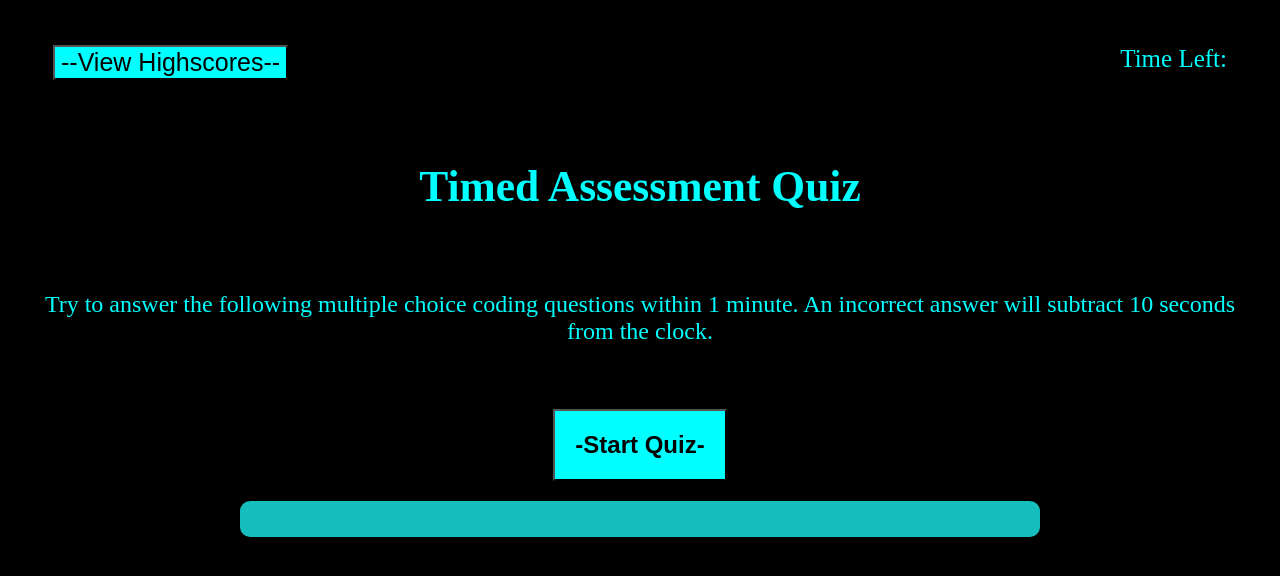
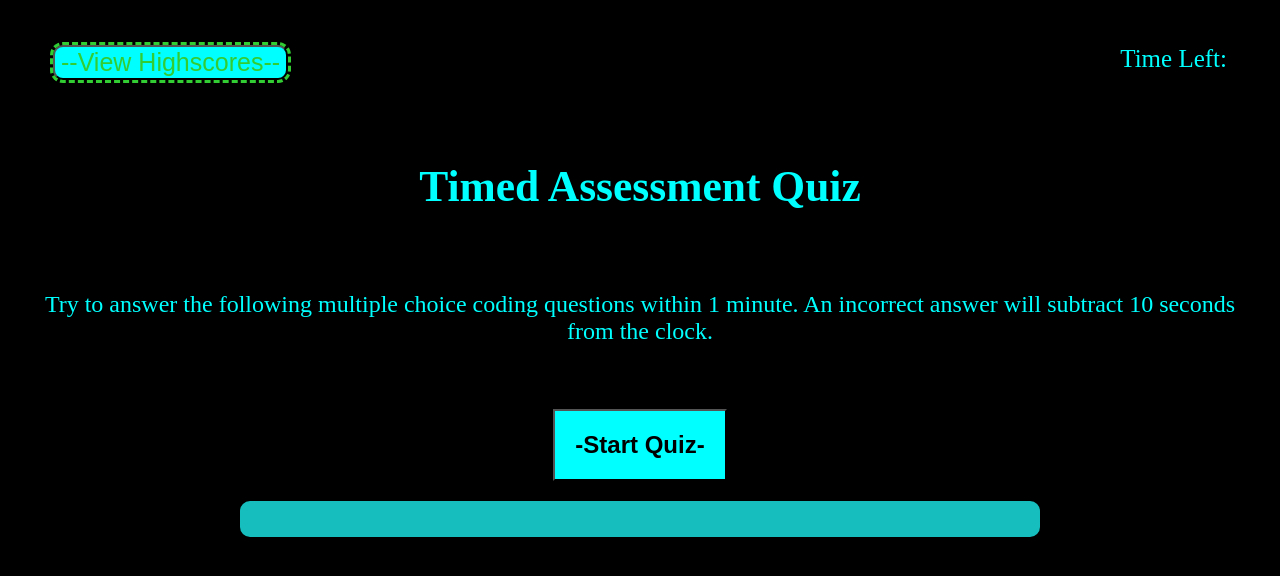
Before and after one commit to Stickkman/timedAssessmentQuiz04, a plain HTML site: page index.html in a window 1280 px wide. In both pictures the pointer is over the button "--View Highscores--". Drawn offline with Linux system fonts and the light colour scheme.

Commit message:
cleaned up code, fixed one button hover style, added function to timer=0 conditional

```diff
--- a/assets/css/style.css
+++ b/assets/css/style.css
@@ -8,7 +8,9 @@ body {
 
     background-color: black;
 
-
+}
+#viewHighscores{
+    border-radius: 10px;
 }
 
 /* header style */
@@ -37,6 +39,11 @@ button {
 
 }
 
+#viewHighscores:hover {
+    outline-style: dashed;
+    color: limegreen;
+}
+
 #saveInfoButton:hover {
     border-radius: 12px;
     outline-style: dashed;
@@ -59,8 +66,6 @@ button {
     color:chartreuse;
 
 }
-
-
 
 /* banner text style */
 .mainText {
--- a/assets/js/script.js
+++ b/assets/js/script.js
@@ -232,10 +232,6 @@ function renderQuestion() {
             } return;
 
 
-
-
-
-
 		}, { once: true });
     }
 	}
@@ -266,6 +262,8 @@ function startTimer(){
         // runs timer while count is greater than or equal to zero
         if (timerCount == 0) {
             clearInterval(timer);
+            finishQuiz(); // if timer reaches 0 end quiz
+
 
         }
             else {
```
